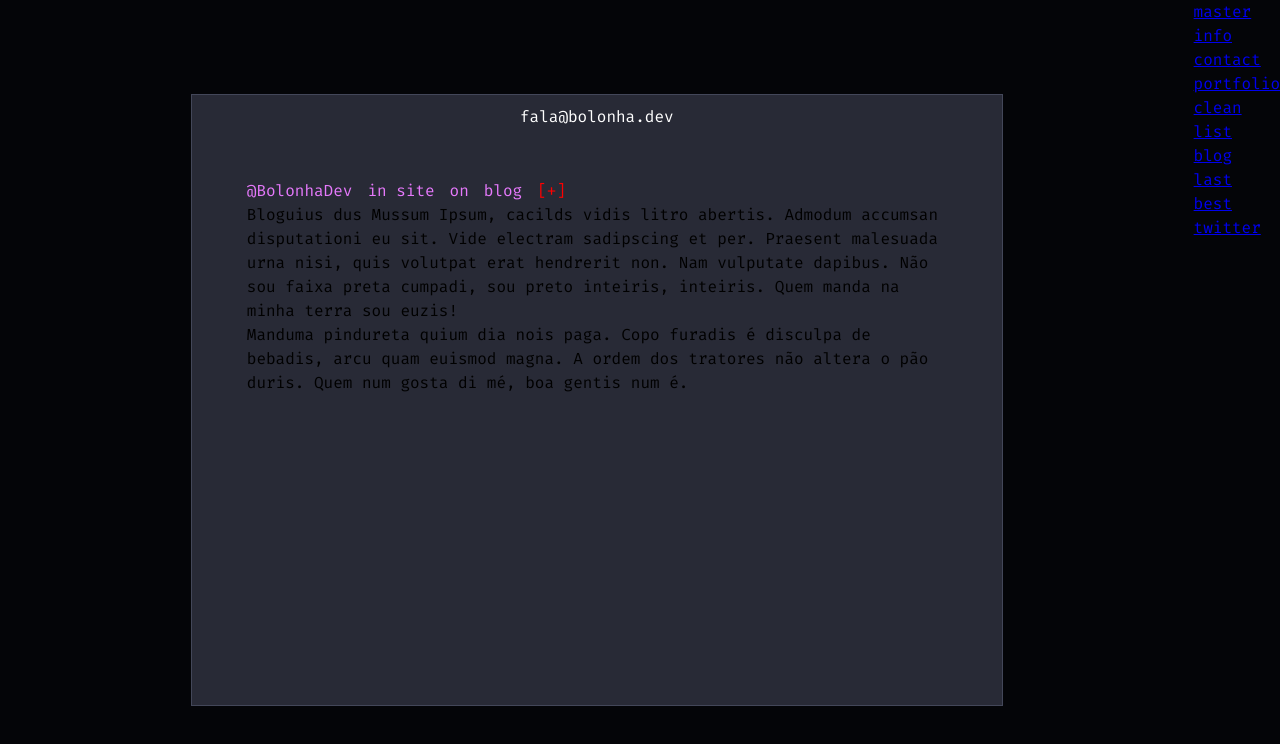
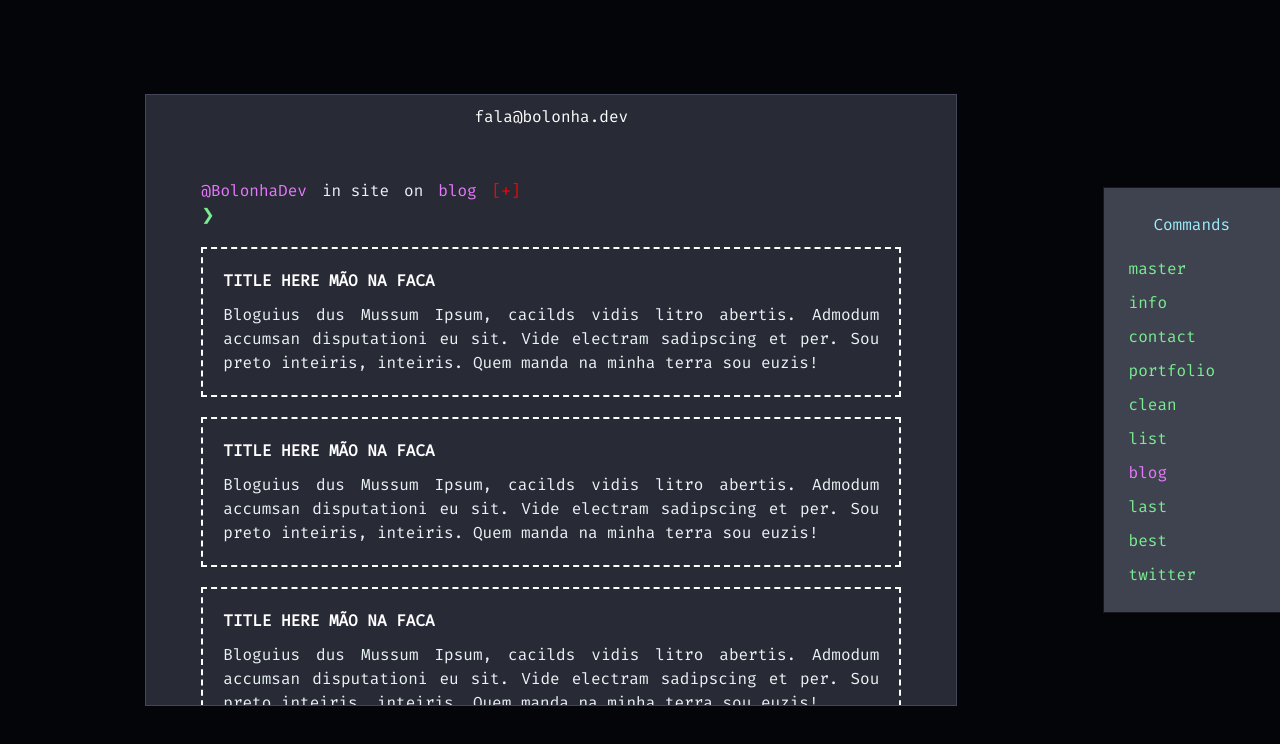
Before and after one commit to miltonbolonha/bolonhadev, a Gatsby site: page /blog in a window 1280 px wide. Built offline with nearby package versions, Linux system fonts and the light colour scheme; Gatsby itself is replaced by a stand-in of ours.

Commit message:
BDB-05: Feature: Many updates

```diff
--- /dev/null
+++ b/src/components/Blog/index.js
@@ -0,0 +1,48 @@
+import React from "react"
+
+import * as S from "./styled"
+
+const BlogPosts = () => {
+
+return (
+  <>
+    <S.PostItem>
+      <S.PostHeading>Title here mão na faca</S.PostHeading>
+      <p>Bloguius dus Mussum Ipsum, cacilds vidis litro abertis. Admodum accumsan disputationi
+        eu sit. Vide electram sadipscing et per. Sou preto inteiris, inteiris. Quem manda na minha
+        terra sou euzis!
+      </p>
+    </S.PostItem>
+    <S.PostItem>
+      <S.PostHeading>Title here mão na faca</S.PostHeading>
+      <p>Bloguius dus Mussum Ipsum, cacilds vidis litro abertis. Admodum accumsan disputationi
+        eu sit. Vide electram sadipscing et per. Sou preto inteiris, inteiris. Quem manda na minha
+        terra sou euzis!
+      </p>
+    </S.PostItem>
+    <S.PostItem>
+      <S.PostHeading>Title here mão na faca</S.PostHeading>
+      <p>Bloguius dus Mussum Ipsum, cacilds vidis litro abertis. Admodum accumsan disputationi
+        eu sit. Vide electram sadipscing et per. Sou preto inteiris, inteiris. Quem manda na minha
+        terra sou euzis!
+      </p>
+    </S.PostItem>
+    <S.PostItem>
+      <S.PostHeading>Title here mão na faca</S.PostHeading>
+      <p>Bloguius dus Mussum Ipsum, cacilds vidis litro abertis. Admodum accumsan disputationi
+        eu sit. Vide electram sadipscing et per. Sou preto inteiris, inteiris. Quem manda na minha
+        terra sou euzis!
+      </p>
+    </S.PostItem>
+    <S.PostItem>
+      <S.PostHeading>Title here mão na faca</S.PostHeading>
+      <p>Bloguius dus Mussum Ipsum, cacilds vidis litro abertis. Admodum accumsan disputationi
+        eu sit. Vide electram sadipscing et per. Sou preto inteiris, inteiris. Quem manda na minha
+        terra sou euzis!
+      </p>
+    </S.PostItem>
+  </>
+)
+}
+
+export default BlogPosts
--- /dev/null
+++ b/src/components/Blog/styled.js
@@ -0,0 +1,14 @@
+import styled from "styled-components"
+
+export const PostItem = styled.section`
+  border: 2px dashed white;
+  padding: 20px;
+  margin-bottom: 20px;
+`
+
+export const PostHeading = styled.h1`
+  color: white;
+  text-transform: uppercase;
+  margin-bottom: 10px;
+  font-weight: bolder;
+`
--- a/src/components/Commands/index.js
+++ b/src/components/Commands/index.js
@@ -1,39 +1,42 @@
 import React from 'react'
-import { Link } from "gatsby"
+import * as S from "./styled"
 
 const Commands = () => (
-  <ul className="commands-wrapper">
-    <li className="item">
-      <Link to="/" activeClassName="active">master</Link>
-    </li>
-    <li className="item">
-      <Link to="/info" activeClassName="active">info</Link>
-    </li>
-    <li className="item">
-      <Link to="/contact" activeClassName="active">contact</Link>
-    </li>
-    <li className="item">
-      <Link to="/portfolio" activeClassName="active">portfolio</Link>
-    </li>
-    <li className="item">
-      <Link to="/clean" activeClassName="active">clean</Link>
-    </li>
-    <li className="item">
-      <Link to="/list" activeClassName="active">list</Link>
-    </li>
-    <li className="item">
-      <Link to="/blog" activeClassName="active">blog</Link>
-    </li>
-    <li className="item">
-      <Link to="/last-post" activeClassName="active">last</Link>
-    </li>
-    <li className="item">
-      <Link to="/best" activeClassName="active">best</Link>
-    </li>
-    <li className="item">
-      <Link to="/twitter" activeClassName="active">twitter</Link>
-    </li>
-  </ul>
+  <S.Aside>
+    <S.CommandsWrapper>
+      <S.CommandsTitle>Commands</S.CommandsTitle>
+      <S.CommandsItem>
+        <S.CommandLink to="/" activeClassName="active">master</S.CommandLink>
+      </S.CommandsItem>
+      <S.CommandsItem>
+        <S.CommandLink to="/info" activeClassName="active">info</S.CommandLink>
+      </S.CommandsItem>
+      <S.CommandsItem>
+        <S.CommandLink to="/contact" activeClassName="active">contact</S.CommandLink>
+      </S.CommandsItem>
+      <S.CommandsItem>
+        <S.CommandLink to="/portfolio" activeClassName="active">portfolio</S.CommandLink>
+      </S.CommandsItem>
+      <S.CommandsItem>
+        <S.CommandLink to="/clean" activeClassName="active">clean</S.CommandLink>
+      </S.CommandsItem>
+      <S.CommandsItem>
+        <S.CommandLink to="/list" activeClassName="active">list</S.CommandLink>
+      </S.CommandsItem>
+      <S.CommandsItem>
+        <S.CommandLink to="/blog" activeClassName="active">blog</S.CommandLink>
+      </S.CommandsItem>
+      <S.CommandsItem>
+        <S.CommandLink to="/last-post" activeClassName="active">last</S.CommandLink>
+      </S.CommandsItem>
+      <S.CommandsItem>
+        <S.CommandLink to="/best" activeClassName="active">best</S.CommandLink>
+      </S.CommandsItem>
+      <S.CommandsItem>
+        <S.CommandLink to="/twitter" activeClassName="active">twitter</S.CommandLink>
+      </S.CommandsItem>
+    </S.CommandsWrapper>
+  </S.Aside>
 )
 
 export default Commands
--- /dev/null
+++ b/src/components/Commands/styled.js
@@ -0,0 +1,33 @@
+import React from "react"
+import { Link } from 'gatsby';
+import styled from "styled-components"
+
+export const Aside = styled.aside`
+  display: flex;
+  align-items: center;
+`
+
+export const CommandsTitle = styled.h3`
+  color: #9dedfc;
+  margin: 10px 0 20px;
+  text-align: center;
+`
+
+export const CommandsWrapper = styled.ul`
+  background: #3f4350;
+  border: 1px solid #15171c;
+  border-right: 0;
+  padding: 15px;
+`
+
+export const CommandsItem = styled.li`
+  margin:10px 50px 10px 10px;
+`
+export const CommandLink = styled(props => <Link {...props} />)`
+  color: #7aed91;
+  text-decoration: none;
+
+  &.active{
+    color: #e679fc;
+  }
+`;
--- a/src/components/Layout/index.js
+++ b/src/components/Layout/index.js
@@ -2,29 +2,31 @@ import React from "react"
 import PropTypes from "prop-types"
 
 import SettingStyles from "../../styles/settings"
+import GenericStyles from "../../styles/generic"
+import BaseStyles from "../../styles/base"
 
 import * as S from "./styled"
 import TopEmail from "../TopEmail"
 import Breadcrumb from "../Breadcrumb"
+import TerminalInput from "../TerminalInput"
 import Commands from "../Commands"
-
-
 
 const Layout = ({ children, crumbLabel }) => {
 
   return (
     <S.LayoutWrapper>
       <SettingStyles />
+      <GenericStyles />
+      <BaseStyles />
       <S.LayoutMain>
         <TopEmail />
         <S.MainContainer>
           <Breadcrumb actualSite={crumbLabel} />
+          <TerminalInput />
           {children}
         </S.MainContainer>
       </S.LayoutMain>
-      <aside>
-        <Commands/>
-      </aside>
+      <Commands/>
     </S.LayoutWrapper>
   )
 }
--- a/src/components/Layout/styled.js
+++ b/src/components/Layout/styled.js
@@ -6,8 +6,8 @@ export const LayoutWrapper = styled.section`
   align-content: center;
   background-color: #040508;
   height: 100vh;
-  /* padding: 20rem; */
   width: 100%;
+  overflow: hidden;
 `
 
 export const LayoutMain = styled.div`
@@ -19,6 +19,26 @@ export const LayoutMain = styled.div`
   height: 100%;
   width: 100%;
   margin: auto;
+  overflow-y: auto;
+
+  &::-webkit-scrollbar {
+    width: 5px;
+  }
+
+  /* Track */
+  &::-webkit-scrollbar-track {
+    background: #f1f1f1;
+  }
+
+  /* Handle */
+  &::-webkit-scrollbar-thumb {
+    background: #e679fc;
+  }
+
+  /* Handle on hover */
+  &::-webkit-scrollbar-thumb:hover {
+    background: #90fafd;
+  }
 `
 
 export const MainContainer  = styled.main`
--- /dev/null
+++ b/src/components/Portfolio/styled.js
@@ -0,0 +1,17 @@
+import styled from "styled-components"
+
+export const PortfolioWrapper = styled.div`
+  display: flex;
+  flex-direction: row;
+  justify-content: space-between;
+`
+
+export const PortfolioItem = styled.section`
+  border: 2px dashed white;
+`
+
+export const PortfolioTitle = styled.h1`
+  text-transform: uppercase;
+  padding: 20px 40px;
+  color: white;
+`
--- /dev/null
+++ b/src/components/TerminalInput/index.js
@@ -0,0 +1,12 @@
+import React from "react"
+import * as S from "./styled"
+
+const TerminalInput = () => {
+  return (
+    <S.TerminalInputWrapper>
+      <S.TerminalInputElement autoFocus />
+    </S.TerminalInputWrapper>
+  )
+}
+
+export default TerminalInput
--- /dev/null
+++ b/src/components/TerminalInput/styled.js
@@ -0,0 +1,17 @@
+import styled from "styled-components"
+
+export const TerminalInputWrapper = styled.form`
+  margin: 0 0 20px;
+  caret-color: green;
+
+  &::before{
+    content: "❯ ";
+    color: #7aed91;
+  }
+`
+
+export const TerminalInputElement = styled.input`
+  border: 0;
+  background-color: transparent;
+  width: 95%;
+`
--- a/src/pages/404.js
+++ b/src/pages/404.js
@@ -4,7 +4,7 @@ import Layout from "../components/Layout"
 import SEO from "../components/seo"
 
 const NotFoundPage = () => (
-  <Layout crumbLabel="not-found">
+  <Layout crumbLabel="404-not-found">
     <SEO title="404: Not found" />
     <p>Quatro zero quatrizim num vedis nadis aquiuis.
       Manduma pindureta quium dia nois paga. Copo furadis é disculpa de
--- a/src/pages/blog.js
+++ b/src/pages/blog.js
@@ -2,21 +2,13 @@ import React from 'react'
 
 import Layout from "../components/Layout"
 import SEO from "../components/seo"
+import BlogPosts from "../components/Blog"
 // import Breadcrumb from "../components/Breadcrumb"
 
 const BlogPage = () => (
   <Layout crumbLabel="blog">
     <SEO title="Blog" />
-    <p>Bloguius dus Mussum Ipsum, cacilds vidis litro abertis. Admodum accumsan disputationi
-      eu sit. Vide electram sadipscing et per. Praesent malesuada urna nisi,
-      quis volutpat erat hendrerit non. Nam vulputate dapibus. Não sou faixa
-      preta cumpadi, sou preto inteiris, inteiris. Quem manda na minha
-      terra sou euzis!
-    </p>
-    <p>Manduma pindureta quium dia nois paga. Copo furadis é disculpa de
-      bebadis, arcu quam euismod magna. A ordem dos tratores não altera o
-      pão duris. Quem num gosta di mé, boa gentis num é.
-    </p>
+    <BlogPosts />
   </Layout>
 )
 
--- /dev/null
+++ b/src/styles/base.js
@@ -0,0 +1,17 @@
+import { createGlobalStyle } from "styled-components"
+
+const BaseStyles = createGlobalStyle`
+  input{
+    color: #7aed91;
+    font-size: 100%;
+  }
+  p{
+    color: #eaf4f4;
+    text-align: justify;
+  }
+  ::-moz-selection { background: #e679fc; color: #eaf4f4; }
+  ::selection { background: #e679fc; color: #eaf4f4; }
+
+`
+
+export default BaseStyles
--- /dev/null
+++ b/src/styles/generic.js
@@ -0,0 +1,55 @@
+import { createGlobalStyle } from "styled-components"
+
+const GenericStyles = createGlobalStyle`
+  *{
+    @import url('https://fonts.googleapis.com/css?family=Fira+Code&display=swap');
+    font-family: 'Fira Code', monospace!important;
+    outline: none;
+  }
+  html, body, div, span, applet, object, iframe,
+  h1, h2, h3, h4, h5, h6, p, blockquote, pre,
+  a, abbr, acronym, address, big, cite, code,
+  del, dfn, em, img, ins, kbd, q, s, samp,
+  small, strike, strong, sub, sup, tt, var,
+  b, u, i, center,
+  dl, dt, dd, ol, ul, li,
+  fieldset, form, label, legend,
+  table, caption, tbody, tfoot, thead, tr, th, td,
+  article, aside, canvas, details, embed,
+  figure, figcaption, footer, header, hgroup,
+  menu, nav, output, ruby, section, summary,
+  time, mark, audio, video {
+    margin: 0;
+    padding: 0;
+    border: 0;
+    font-size: 100%;
+    font: inherit;
+    vertical-align: baseline;
+  }
+  /* HTML5 display-role reset for older browsers */
+  article, aside, details, figcaption, figure,
+  footer, header, hgroup, menu, nav, section {
+    display: block;
+  }
+  body {
+    line-height: 1.5;
+    font-size: 100%;
+  }
+  ol, ul {
+    list-style: none;
+  }
+  blockquote, q {
+    quotes: none;
+  }
+  blockquote:before, blockquote:after,
+  q:before, q:after {
+    content: '';
+    content: none;
+  }
+  table {
+    border-collapse: collapse;
+    border-spacing: 0;
+  }
+`
+
+export default GenericStyles
--- a/src/styles/settings.js
+++ b/src/styles/settings.js
@@ -1,54 +1,8 @@
 import { createGlobalStyle } from "styled-components"
 
 const SettingStyles = createGlobalStyle`
-  *{
-    @import url('https://fonts.googleapis.com/css?family=Fira+Code&display=swap');
-    font-family: 'Fira Code', monospace!important;
-  }
-  html, body, div, span, applet, object, iframe,
-  h1, h2, h3, h4, h5, h6, p, blockquote, pre,
-  a, abbr, acronym, address, big, cite, code,
-  del, dfn, em, img, ins, kbd, q, s, samp,
-  small, strike, strong, sub, sup, tt, var,
-  b, u, i, center,
-  dl, dt, dd, ol, ul, li,
-  fieldset, form, label, legend,
-  table, caption, tbody, tfoot, thead, tr, th, td,
-  article, aside, canvas, details, embed,
-  figure, figcaption, footer, header, hgroup,
-  menu, nav, output, ruby, section, summary,
-  time, mark, audio, video {
-    margin: 0;
-    padding: 0;
-    border: 0;
-    font-size: 100%;
-    font: inherit;
-    vertical-align: baseline;
-  }
-  /* HTML5 display-role reset for older browsers */
-  article, aside, details, figcaption, figure,
-  footer, header, hgroup, menu, nav, section {
-    display: block;
-  }
   body {
-    line-height: 1.5;
-    font-size: 100%;
     background-color: #040508;
-  }
-  ol, ul {
-    list-style: none;
-  }
-  blockquote, q {
-    quotes: none;
-  }
-  blockquote:before, blockquote:after,
-  q:before, q:after {
-    content: '';
-    content: none;
-  }
-  table {
-    border-collapse: collapse;
-    border-spacing: 0;
   }
 `
 
```
Also changed, not shown: src/components/Portfolio/index.js (added, +23 -0 lines), src/pages/portfolio.js (+2 -6 lines).
